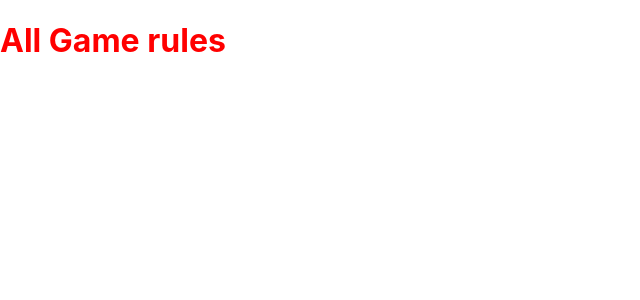
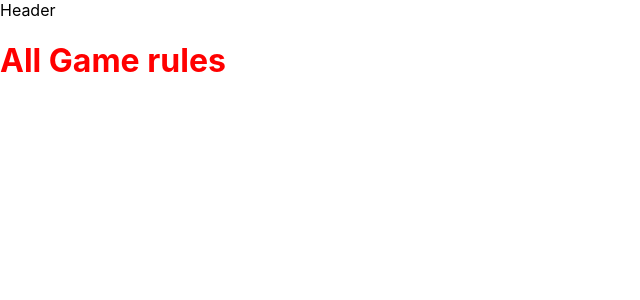
Before and after one commit to SMPlay/all-game-rules, a Next.js app: page / in a window 1280 px wide. Shown: the top 300 px of the page, without its empty margins (0-640 px from the left). Built offline with nearby package versions, Linux system fonts and the light colour scheme.

Commit message:
Added layout and the header component

```diff
--- a/pages/index.tsx
+++ b/pages/index.tsx
@@ -1,10 +1,16 @@
 import styled from "styled-components";
 import type { NextPage } from "next";
+
+import { StandardLayout } from "layouts/StandardLayout";
 
 const Title = styled.h1`
   color: red;
 `;
 
-const Home: NextPage = () => <Title>All Game rules</Title>;
+const Home: NextPage = () => (
+  <StandardLayout>
+    <Title>All Game rules</Title>
+  </StandardLayout>
+);
 
 export default Home;
--- /dev/null
+++ b/src/components/Header.tsx
@@ -0,0 +1,3 @@
+import { FC } from "react";
+
+export const Header: FC = () => <header>Header</header>;
--- /dev/null
+++ b/src/layouts/StandardLayout.tsx
@@ -0,0 +1,10 @@
+import { FC } from "react";
+
+import { Header } from "components/Header";
+
+export const StandardLayout: FC = ({ children }) => (
+  <>
+    <Header />
+    {children}
+  </>
+);
--- a/tsconfig.json
+++ b/tsconfig.json
@@ -13,7 +13,8 @@
     "resolveJsonModule": true,
     "isolatedModules": true,
     "jsx": "preserve",
-    "incremental": true
+    "incremental": true,
+    "baseUrl": "./src"
   },
   "include": ["next-env.d.ts", "**/*.ts", "**/*.tsx"],
   "exclude": ["node_modules"]
```
